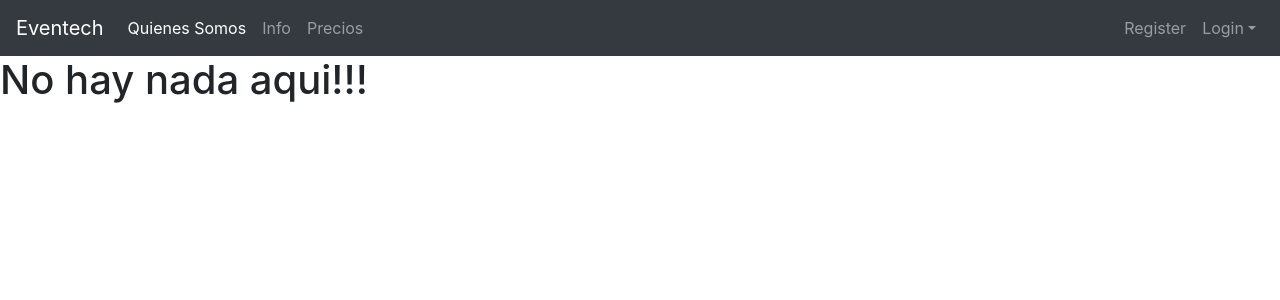
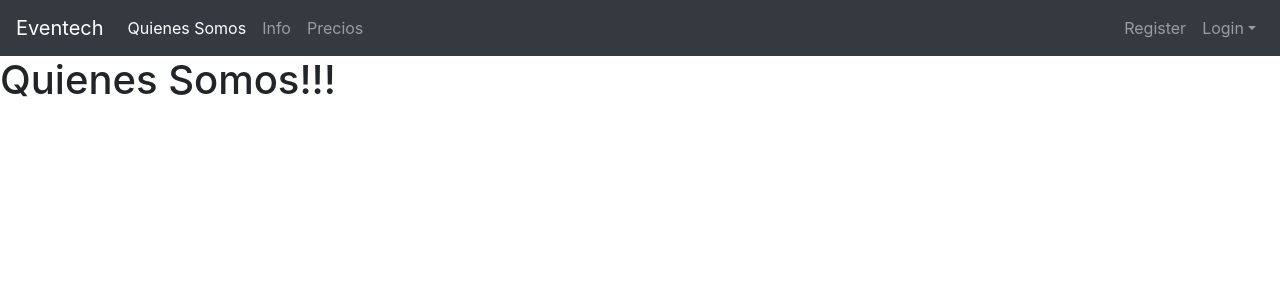
Before and after one commit to jerosantamariai/eventech, a React (Create React App) app in the folder front/: page /quienessomos in a window 1280 px wide. Shown: the top 300 px of the page. Built offline with nearby package versions, Linux system fonts and the light colour scheme.

Commit message:
ready base for quienes somos

```diff
--- a/front/src/App.js
+++ b/front/src/App.js
@@ -7,6 +7,7 @@ import NotFound from './views/notfound';
 import Register from './views/register';
 import Login from './views/login';
 import Dashboard from './views/dashboard';
+import QuienesSomos from './views/quienessomos';
 
 function App() {
   return (
@@ -17,6 +18,7 @@ function App() {
           <Route exact path="/dashboard" component={Dashboard} />
           <Route exact path="/login" component={Login} />
           <Route exact path="/register" component={Register} />
+          <Route exact path="/quienessomos" component={QuienesSomos} />
           <Route exact path="/" component={Home} />
           <Route component={NotFound} />
         </Switch>
--- a/front/src/components/navbar.js
+++ b/front/src/components/navbar.js
@@ -11,7 +11,7 @@ const Navbar = props => {
             <div className="collapse navbar-collapse" id="navbarSupportedContent">
                 <ul className="navbar-nav mr-auto">
                     <li className="nav-item active">
-                        <Link className="nav-link" to="/quienes-somos">Quienes Somos<span className="sr-only">(current)</span></Link>
+                        <Link className="nav-link" to="/quienessomos">Quienes Somos<span className="sr-only">(current)</span></Link>
                     </li>
                     <li className="nav-item">
                         <Link className="nav-link" to="/info">Info</Link>
--- /dev/null
+++ b/front/src/views/quienessomos.jsx
@@ -0,0 +1,11 @@
+import React from 'react';
+
+const QuienesSomos = props => {
+    return(
+        <div className="whosteiner">
+            <h1>Quienes Somos!!!</h1>
+        </div>
+    );
+}
+
+export default QuienesSomos;
```
